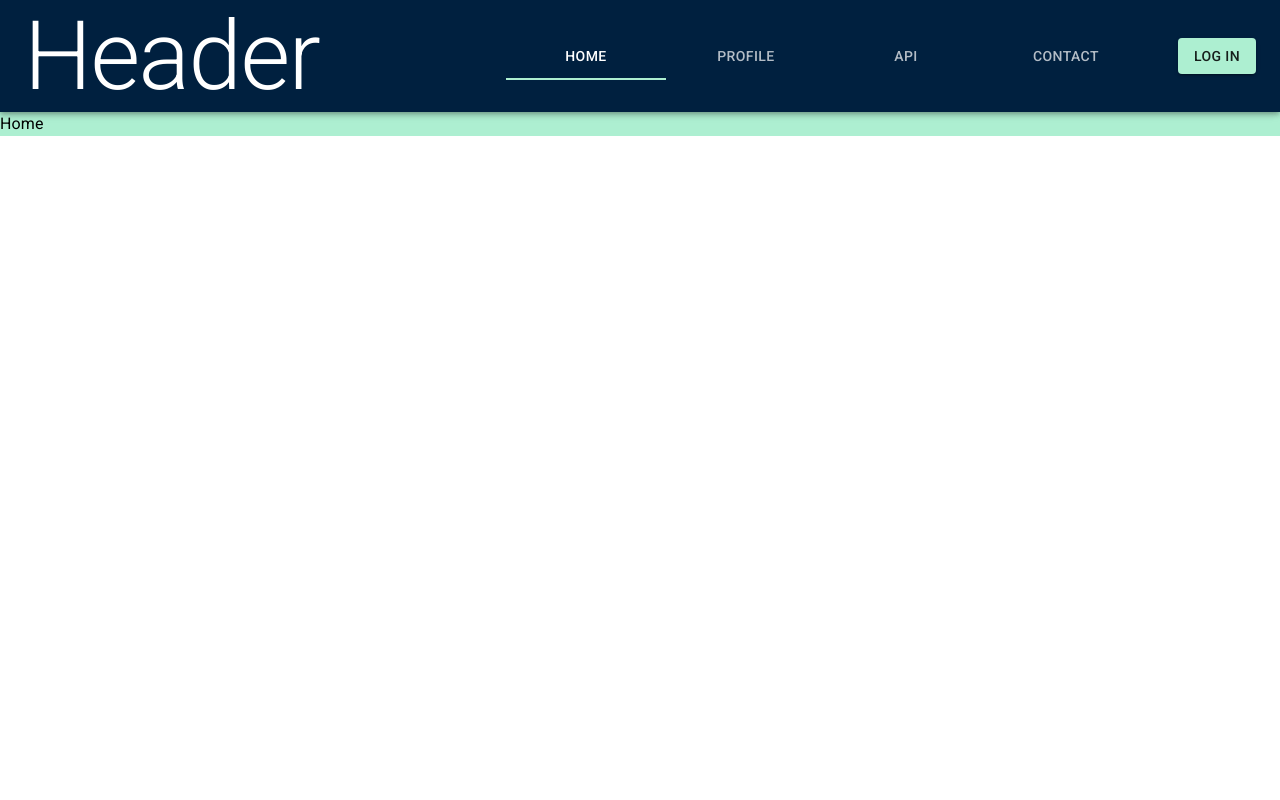
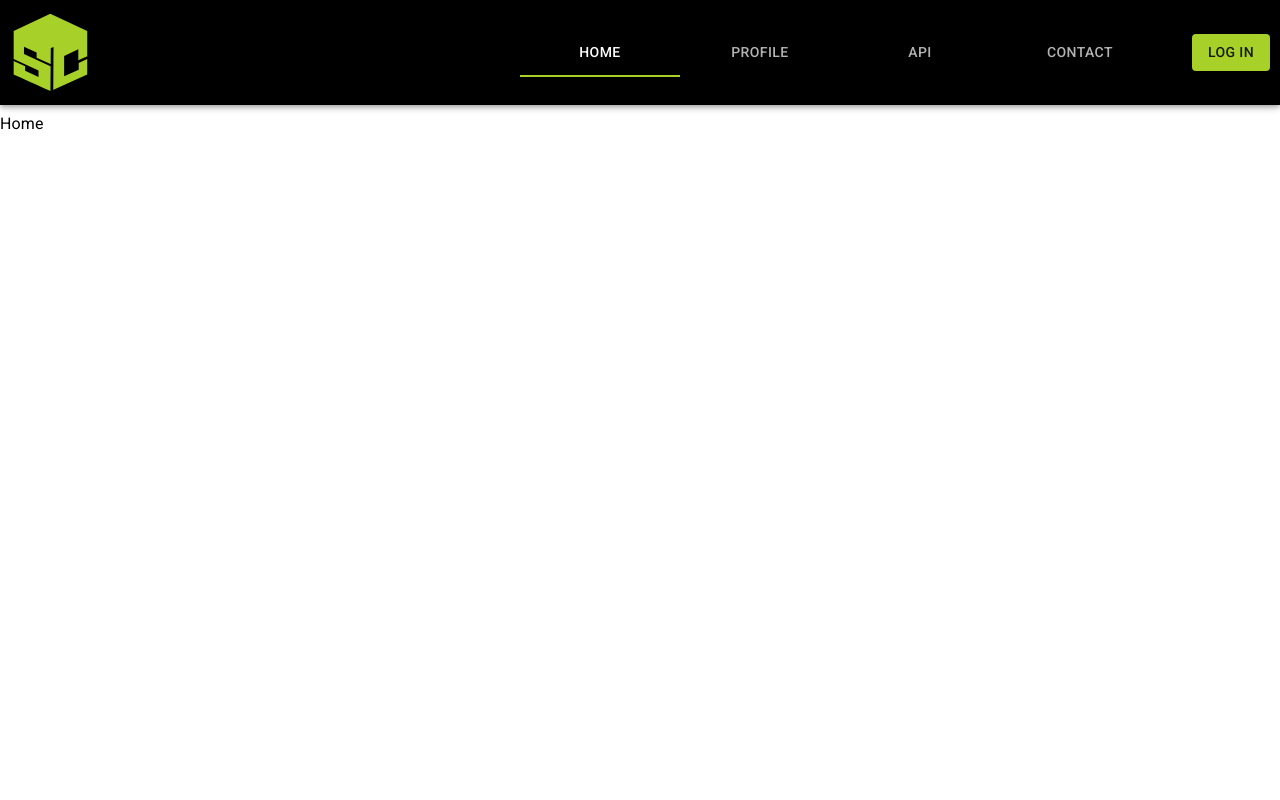
Before and after one commit to jpagtama/ReactJS_Project_02, a React (Create React App) app: page / in a window 1280 px wide. Shown: the top 800 px of the page. Built offline with nearby package versions, Linux system fonts and the light colour scheme.

Commit message:
Added new logo

```diff
--- a/src/assets/themes/customTheme.jsx
+++ b/src/assets/themes/customTheme.jsx
@@ -1,19 +1,23 @@
 import { createMuiTheme } from '@material-ui/core'
 
-const sailorBlue = "#00203FFF"
-const mint = "#ADEFD1FF"
+const green = "#A7D129"
+const darkGreen = "#616F39"
+const darkestGreen = "#3E432E"
+const black = "#000000"
 
 const customTheme = createMuiTheme({
     palette: {
         primary: {
-            main: sailorBlue
+            main: black
         },
         secondary: {
-            main: mint
+            main: green
         },
         common: {
-            sailor: `${sailorBlue}`,
-            mint: `${mint}`
+            black: `${black}`,
+            green: `${green}`,
+            darkGreen: `${darkGreen}`,
+            darkestGreen: `${darkestGreen}`,
         }
     },
     typography: {
--- a/src/components/Header.jsx
+++ b/src/components/Header.jsx
@@ -1,6 +1,7 @@
 import React from 'react'
-import { AppBar, Toolbar, Typography, Tabs, Tab, makeStyles, Button } from '@material-ui/core'
+import { AppBar, Toolbar, Tabs, Tab, makeStyles, Button } from '@material-ui/core'
 import { Link } from 'react-router-dom'
+import logo from '../assets/logo_scbox.svg'
 
 const Header = (props) => {
     const useStyles = makeStyles(theme => {
@@ -21,16 +22,16 @@ const Header = (props) => {
 
     return (
         <React.Fragment>
-        <AppBar>
-            <Toolbar>
-                <Typography variant="h1">Header</Typography>
+        <AppBar >
+            <Toolbar disableGutters>
+                <img src={logo} alt="Code in Strength Logo" height="85px" style={{margin:10}} />
                 <Tabs className={classes.tabs} value={props.activeTab} onChange={props.activateTabHandler} >
                     <Tab label="Home" component={Link} to="/" />
                     <Tab label="Profile" component={Link} to="/profile" />
                     <Tab label="API" component={Link} to="/api" />
                     <Tab label="Contact" component={Link} to="/contact" />
                 </Tabs>
-                <Button variant="contained" color="secondary" onClick={props.handleAuth}>{logInOut}</Button>
+                <Button variant="contained" color="secondary" onClick={props.handleAuth} style={{marginRight:10}}>{logInOut}</Button>
             </Toolbar>
         </AppBar>
         <div className={classes.toolbar} ></div>
--- a/src/components/Home.jsx
+++ b/src/components/Home.jsx
@@ -4,7 +4,7 @@ import { Typography } from '@material-ui/core'
 const Home = (props) => {
 
     return (
-        <div style={{backgroundColor:"#ADEFD1FF"}}>
+        <div>
             <Typography >
                 Home
             </Typography>
```
Also changed, not shown: src/assets/logo_scbox.svg (added).
